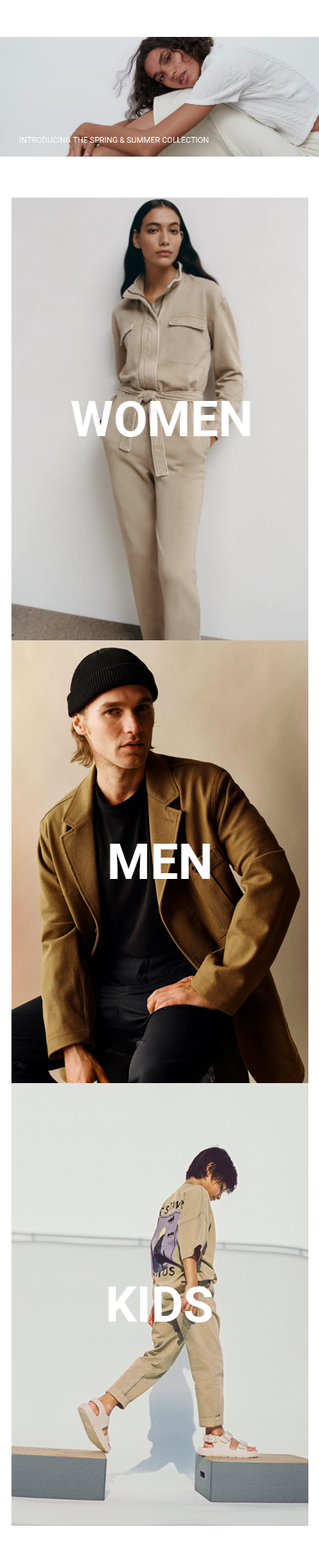
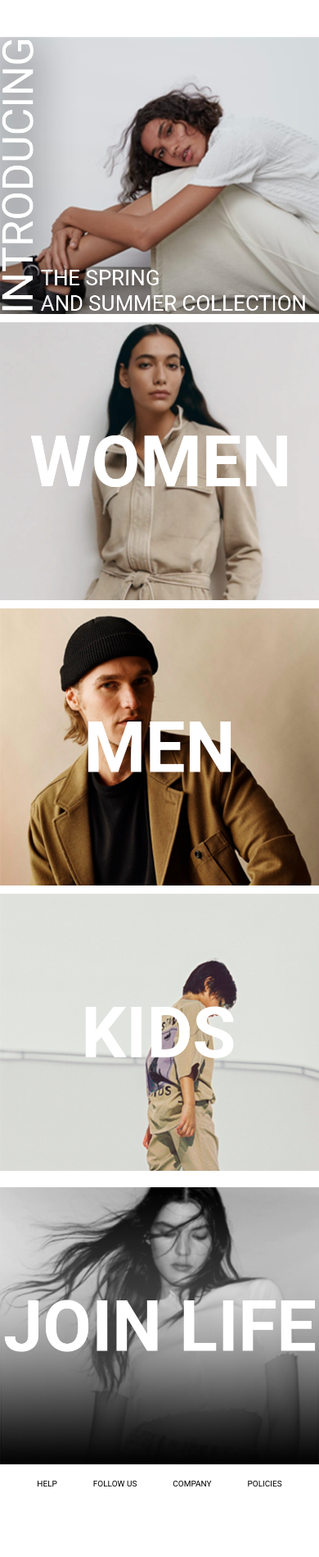
Before and after one commit to edgarmartinez65/zararedesign, a plain HTML site: page index.html in a window 390 px wide. Shown: the part 91-1990 px from the top of the page at 82% size. After the commit the page ends 1926 px from the top, so only its background shows below. Drawn offline with nearby package versions, Linux system fonts and the light colour scheme.

Commit message:
Mobile iteration

```diff
--- a/CSS/style.css
+++ b/CSS/style.css
@@ -28,13 +28,6 @@ a:hover{
 button.navbar-toggler.ml-auto.hidden-sm-up.float-xs-right:focus {
     outline: none!important;
 }
-
-@media only screen and (max-width: 800px) {
-.navRight {
-    display: none;
-}
-  }
-
 
 h1 {
     /* font-weight: bold; */
@@ -144,3 +137,53 @@ li {
 #policies {
     padding: 20px;
 }
+.heroMobile {
+    display: none;
+}
+.catMobile {
+    display: none;
+}
+.lifeMobile {
+    display: none;
+}
+@media only screen and (max-width: 800px) {
+    .navRight {
+        display: none;
+    }
+    .hero {
+        display: none;
+    }
+    .CAT {
+        display: none;
+    }
+    .joinLife {
+        display: none;
+    }
+    .heroMobile {
+        display: block;
+        padding-bottom: 10px;
+    }
+    .catMobile {
+        display: block;
+        padding-bottom: 10px;
+    }
+    .lifeMobile {
+        display: block;
+        padding-bottom: 10px;
+    }
+    #womenmobile {
+        padding-bottom: 10px;
+    }
+    #menmobile {
+        padding-bottom: 10px;
+    }
+    #kidsmobile {
+        padding-bottom: 10px;
+    }
+    .footer a {
+       font-size: 10px;
+    }
+
+
+
+}
--- a/index.html
+++ b/index.html
@@ -138,6 +138,23 @@
     </div> -->
 
 
+<section class="heroMobile">
+<div class="heroMobileImg">
+  <img src="images/heromobile.png" class="img-fluid" alt="Responsive image">
+</div>
+</section>
+
+<section class="catMobile">
+<img src="images/womanmobile.png" class="img-fluid" alt="Responsive image" id="womenmobile">
+<img src="images/menmobile.png" class="img-fluid" alt="Responsive image" id="menmobile">
+<img src="images/kidsmobile.png" class="img-fluid" alt="Responsive image" id="kidsmobile">
+</section>
+
+<section class="lifeMobile">
+  <img src="images/lifemobile.png" class="img-fluid" alt="Responsive image">
+</section>
+
+
 <footer class="footer">
  <div class="container-fluid">
   <div class="row text-center">
```
